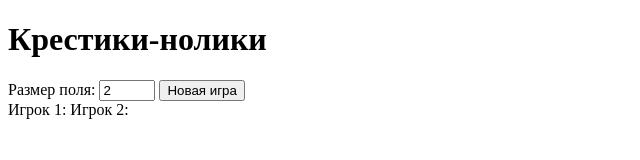
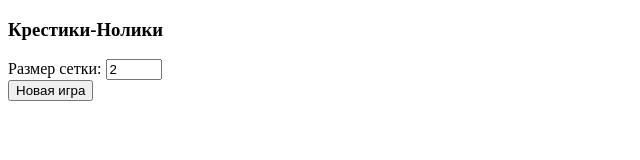
Before and after one commit to A-nastast1ks/Tic-Tac-Toe, a plain HTML site: page index.html in a window 1280 px wide. Shown: the whole page, without its empty margins (0-640 px from the left). Drawn offline with Linux system fonts and the light colour scheme.

Commit message:
Update index.html

```diff
--- a/index.html
+++ b/index.html
@@ -2,35 +2,31 @@
 <html lang="en">
 
 <head>
-    <meta charset="UTF-8" />
-    <meta name="viewport" content="width=device-width, initial-scale=1.0" />
-    <title>Tic Tac Toe</title>
-  <link rel='stylesheet' href='style.css' />
-  <script src='main.js' defer></script>
+  <meta charset="UTF-8">
+  <meta name="viewport" content="width=device-width, initial-scale=1.0" />
+  <title>Tic-Tac-Toe</title>
+  <link rel="stylesheet" type="text/css" href="style.css">
 </head>
 
 <body>
 
-        <div class="container">
-            <div class="sidebar">
-              <div class="stats">
-                <h1>Крестики-нолики</h1>
-                <h2 id="status-text"></h2>
-                <div id="move-counter"></div>
-                <div id="current-player"></div>
-                </div>
-                <div class="size">
-            <label for="size-input">Размер поля: </label>
-            <input type="number" id="size-input" min="2" max="20" value="2">
-            <button id="start-button">Новая игра</button>
-        </div>
-        <div class="players">
-            Игрок 1:
-            Игрок 2:
-        </div>
-        <div id="table"></div>
+  <div id="container">
+    <div id="side">
+      <div class="box">
+        <h3>Крестики-Нолики</h3>
+        <div id="message"></div>
+      </div>
+      <div class="box">
+        <label for="size">Размер сетки:</label>
+        <input type="number" id="size" min="2" max="20" value="2">
+      </div>
+      <div class="box">
+        <button id="startBtn">Новая игра</button>
+      </div>
+    </div>
+    <div id="board"></div>
+  </div>
 
-
-    </div>
+  <script src="main.js"></script>
 </body>
 </html>
```
